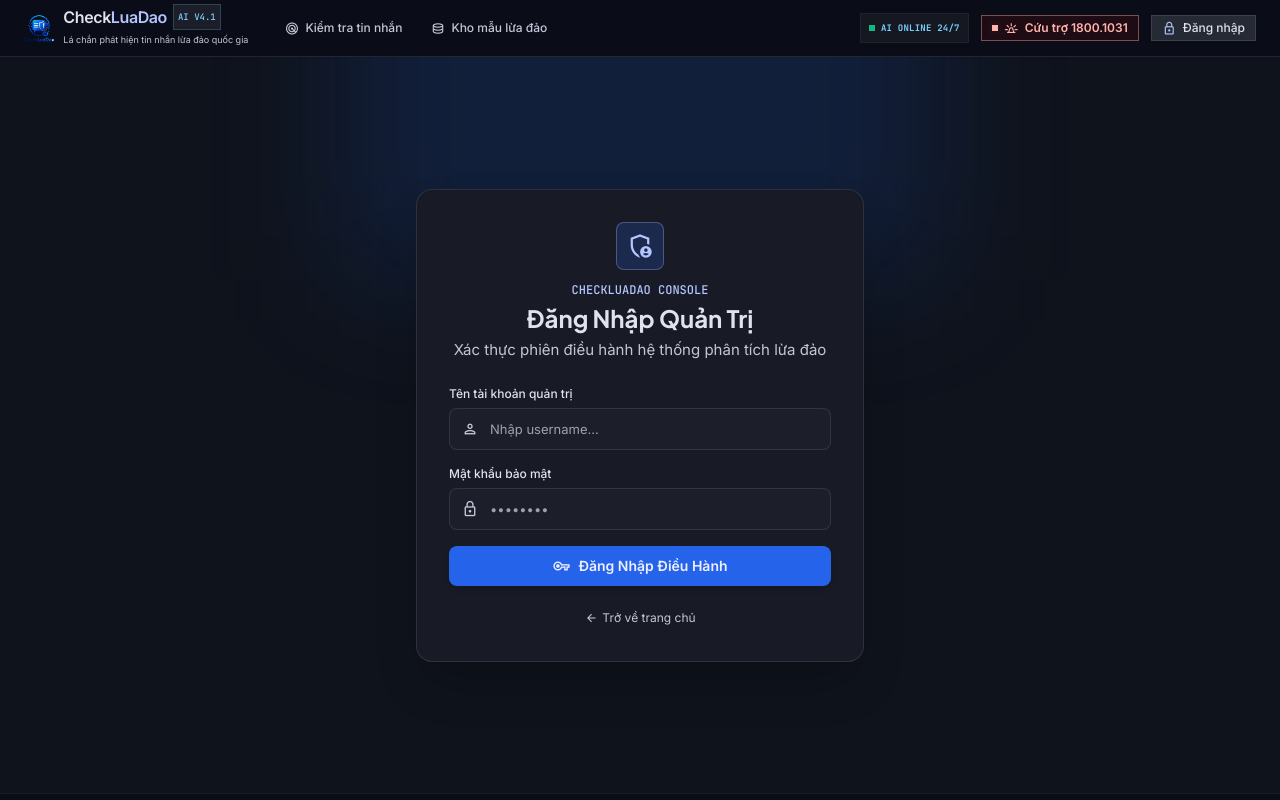
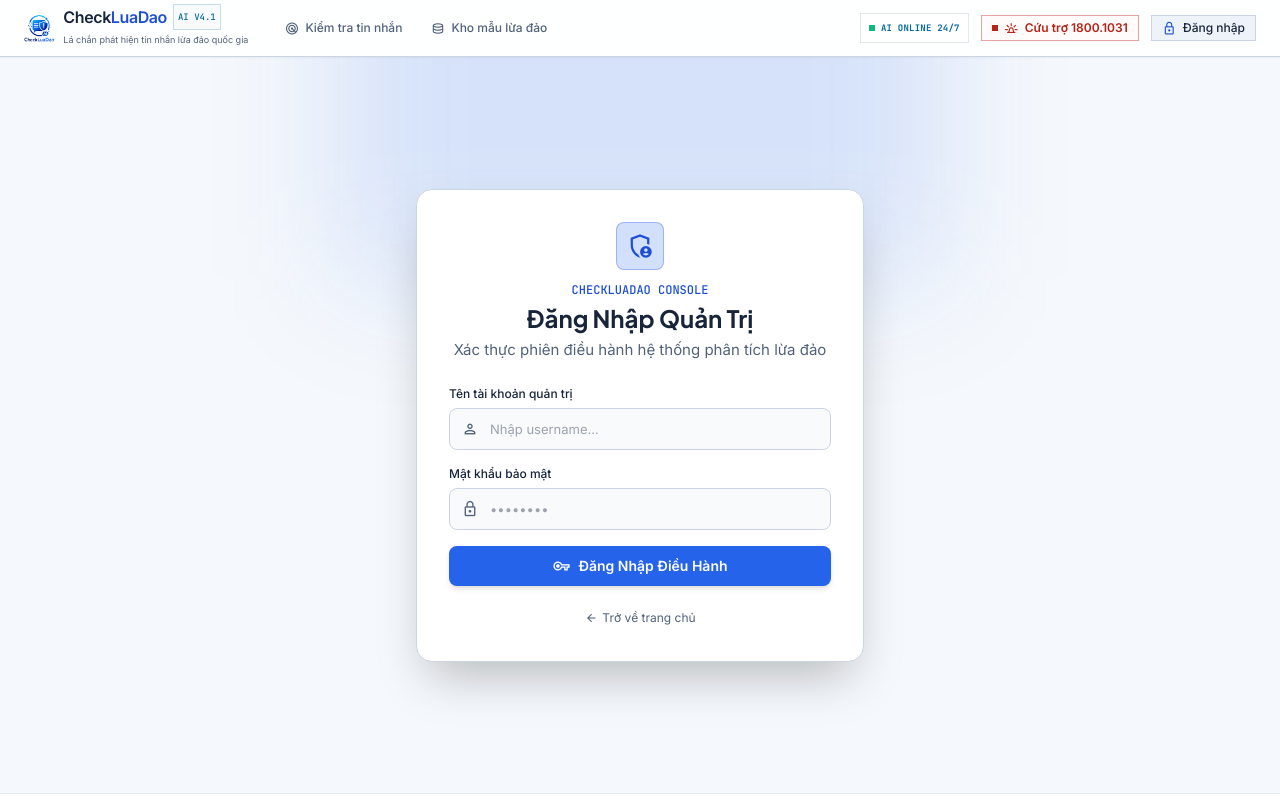
Before and after one commit to Jin01524/check-lua-dao-frontend, a React (Vite) app: page /admin/login in a window 1280 px wide. Shown: the top 800 px of the page. Built offline with nearby package versions, Linux system fonts and the light colour scheme; no server answers.

Commit message:
ui: apply light theme and hide duplicate OCR messages

```diff
--- a/src/components/Navbar.jsx
+++ b/src/components/Navbar.jsx
@@ -12,7 +12,7 @@ export default function Navbar() {
   const close = () => setOpen(false);
 
   return (
-    <header className="sticky top-0 w-full z-50 bg-[#0a0e17]/85 backdrop-blur-md border-b border-white/10 shadow-sm">
+    <header className="sticky top-0 w-full z-50 bg-white/90 backdrop-blur-md border-b border-white/10 shadow-sm">
       <div className="h-14 max-w-[1280px] mx-auto px-4 sm:px-6 flex items-center justify-between gap-4">
         {/* Left: Brand */}
         <div className="flex items-center gap-6">
@@ -160,7 +160,7 @@ export default function Navbar() {
 
       {/* Mobile Drawer */}
       {open && (
-        <div className="lg:hidden border-t border-white/10 bg-[#0a0e17] px-4 py-2 space-y-1 animate-fadeIn">
+        <div className="lg:hidden border-t border-white/10 bg-white px-4 py-2 space-y-1 animate-fadeIn">
           <Link
             to="/"
             reloadDocument
--- a/src/components/ResultCard.jsx
+++ b/src/components/ResultCard.jsx
@@ -29,37 +29,37 @@ export default function ResultCard({ result }) {
     none: {
       label: 'Kênh chiếm đoạt: Không phát hiện (An toàn)',
       sub: 'Không có liên kết lạ, không yêu cầu OTP, mật khẩu hay chuyển tiền',
-      badgeClass: 'text-emerald-400 bg-emerald-500/10 border-emerald-500/30',
+      badgeClass: 'text-emerald-700 bg-emerald-500/10 border-emerald-500/30',
       icon: 'verified_user',
     },
     phishing_link: {
       label: 'Kênh chiếm đoạt: Liên kết giả mạo (Phishing Link)',
       sub: 'Chứa website lạ hoặc tên miền rút gọn nhằm đánh cắp thông tin',
-      badgeClass: 'text-rose-400 bg-rose-500/10 border-rose-500/30',
+      badgeClass: 'text-rose-700 bg-rose-500/10 border-rose-500/30',
       icon: 'link_off',
     },
     otp_theft: {
       label: 'Kênh chiếm đoạt: Đánh cắp mã OTP / Mật khẩu',
       sub: 'Dụ dỗ cung cấp mã xác thực giao dịch hoặc mật khẩu ngân hàng',
-      badgeClass: 'text-rose-400 bg-rose-500/10 border-rose-500/30',
+      badgeClass: 'text-rose-700 bg-rose-500/10 border-rose-500/30',
       icon: 'lock_reset',
     },
     money_transfer: {
       label: 'Kênh chiếm đoạt: Yêu cầu chuyển tiền / Nộp phí',
       sub: 'Hối thúc chuyển khoản vào số tài khoản cá nhân hoặc nạp tiền giữ chỗ',
-      badgeClass: 'text-rose-400 bg-rose-500/10 border-rose-500/30',
+      badgeClass: 'text-rose-700 bg-rose-500/10 border-rose-500/30',
       icon: 'payments',
     },
     apk_malware: {
       label: 'Kênh chiếm đoạt: Mã độc / Tải ứng dụng ngoài (.APK)',
       sub: 'Yêu cầu tải app giả danh cổng dịch vụ công hoặc ngân hàng',
-      badgeClass: 'text-rose-400 bg-rose-500/10 border-rose-500/30',
+      badgeClass: 'text-rose-700 bg-rose-500/10 border-rose-500/30',
       icon: 'phone_android',
     },
     unauthorized_contact: {
       label: 'Kênh chiếm đoạt: Số lạ / Liên hệ không chính thức',
       sub: 'Yêu cầu gọi số hotline giả mạo hoặc nhắn qua Zalo/Telegram cá nhân',
-      badgeClass: 'text-amber-400 bg-amber-500/10 border-amber-500/30',
+      badgeClass: 'text-amber-700 bg-amber-500/10 border-amber-500/30',
       icon: 'contact_phone',
     },
   };
@@ -117,7 +117,7 @@ export default function ResultCard({ result }) {
           ></span>
           <span
             className={`font-label-badge text-label-badge uppercase tracking-wider ${
-              isHighRisk ? 'text-error' : isMediumRisk ? 'text-warning' : 'text-[#10b981]'
+              isHighRisk ? 'text-error' : isMediumRisk ? 'text-warning' : 'text-emerald-700'
             }`}
           >
             KẾT QUẢ PHÂN TÍCH SỐ
@@ -133,12 +133,12 @@ export default function ResultCard({ result }) {
         className={`p-space-md rounded-none shadow-md flex flex-col gap-space-2xs border ${
           isScam
             ? 'bg-error-container/40 border-error/30 text-on-error-container'
-            : 'bg-[#10b981]/15 border-[#10b981]/30 text-white'
+            : 'bg-[#10b981]/15 border-[#10b981]/30 text-on-surface'
         }`}
       >
         <div className="flex items-center justify-between gap-space-xs">
           <div className="flex items-center gap-2">
-            <span className={`material-symbols-outlined text-[28px] ${isScam ? 'text-error' : 'text-[#10b981]'}`}>
+            <span className={`material-symbols-outlined text-[28px] ${isScam ? 'text-error' : 'text-emerald-700'}`}>
               {isScam ? 'warning' : 'verified_user'}
             </span>
             <span className="font-headline-sm text-headline-sm font-bold uppercase tracking-tight">
@@ -209,7 +209,7 @@ export default function ResultCard({ result }) {
           </div>
 
           {showDebate && (
-            <div className="p-3.5 space-y-3 bg-black/20 text-xs">
+            <div className="p-3.5 space-y-3 bg-slate-50 text-xs">
               {/* Agent 1 */}
               <div className="p-3 bg-error-container/10 border-l-2 border-error/70 flex flex-col gap-1">
                 <div className="flex items-center justify-between">
@@ -226,7 +226,7 @@ export default function ResultCard({ result }) {
               {/* Agent 2 */}
               <div className="p-3 bg-emerald-500/10 border-l-2 border-emerald-500/70 flex flex-col gap-1">
                 <div className="flex items-center justify-between">
-                  <span className="font-mono font-bold text-emerald-400 uppercase flex items-center gap-1.5 text-[11px]">
+                  <span className="font-mono font-bold text-emerald-700 uppercase flex items-center gap-1.5 text-[11px]">
                     <span className="material-symbols-outlined text-[15px]">policy</span>
                     AI 2: Nhận định an toàn
                   </span>
@@ -282,22 +282,22 @@ export default function ResultCard({ result }) {
       {ocrExtractedText && (
         <div className="p-space-sm bg-surface-container-low rounded-none border border-emerald-500/20">
           <div className="flex items-center justify-between mb-1.5">
-            <div className="flex items-center gap-1.5 font-label-badge text-[11px] text-emerald-400 uppercase">
+            <div className="flex items-center gap-1.5 font-label-badge text-[11px] text-emerald-700 uppercase">
               <span className="material-symbols-outlined text-[16px]">document_scanner</span>
               <span>Văn bản nhận diện từ ảnh</span>
             </div>
-            <span className="text-[9px] font-mono px-1.5 py-0.5 bg-emerald-500/20 text-emerald-400 uppercase">
+            <span className="text-[9px] font-mono px-1.5 py-0.5 bg-emerald-500/20 text-emerald-700 uppercase">
               OCR cục bộ
             </span>
           </div>
-          <div className="max-h-36 overflow-y-auto p-2 bg-black/25 border border-white/5 font-code-telemetry text-[11px] text-on-surface-variant leading-relaxed whitespace-pre-line">
+          <div className="max-h-36 overflow-y-auto p-2 bg-slate-50 border border-white/5 font-code-telemetry text-[11px] text-on-surface-variant leading-relaxed whitespace-pre-line">
             {ocrExtractedText}
           </div>
         </div>
       )}
 
       {/* Extracted Chat Messages if any */}
-      {messages.length > 0 && (
+      {!ocrUsed && messages.length > 0 && (
         <div className="flex flex-col gap-2 pt-2 border-t border-white/5">
           <div className="flex items-center gap-1.5 font-label-badge text-[11px] text-secondary uppercase">
             <span className="material-symbols-outlined text-[16px]">chat</span>
@@ -337,7 +337,7 @@ export default function ResultCard({ result }) {
 
         <a
           href="tel:18001031"
-          className="py-2 px-3 bg-error-container hover:bg-error text-white rounded-none font-title-md text-xs font-semibold flex items-center justify-center gap-1.5 transition-colors"
+          className="py-2 px-3 bg-error-container hover:bg-error text-error hover:text-white rounded-none font-title-md text-xs font-semibold flex items-center justify-center gap-1.5 transition-colors"
           title="Tổng đài An toàn mạng quốc gia"
         >
           <span className="material-symbols-outlined text-[16px]">e911_emergency</span>
--- a/src/index.css
+++ b/src/index.css
@@ -6,8 +6,8 @@
   html, body {
     margin: 0;
     padding: 0;
-    background-color: #0f131c;
-    color: #dfe2ef;
+    background-color: #f5f8fc;
+    color: #17243a;
     font-family: 'Inter', sans-serif;
   }
 
@@ -31,15 +31,23 @@
   height: 6px;
 }
 ::-webkit-scrollbar-track {
-  background: #0f131c;
+  background: #f5f8fc;
 }
 ::-webkit-scrollbar-thumb {
-  background: #31353f;
+  background: #cbd5e1;
   border-radius: 3px;
 }
 ::-webkit-scrollbar-thumb:hover {
-  background: #434655;
+  background: #94a3b8;
 }
+
+/* Giữ đường viền nhìn rõ trên các bề mặt trắng của bảng màu sáng. */
+.border-white\/5 { border-color: #e2e8f0; }
+.border-white\/10 { border-color: #cbd5e1; }
+.border-white\/20 { border-color: #b8c5d5; }
+.border-white\/30 { border-color: #94a3b8; }
+.hover\:border-white\/10:hover { border-color: #cbd5e1; }
+.hover\:border-white\/20:hover { border-color: #b8c5d5; }
 
 /* Subtle glow animations */
 @keyframes cyber-pulse {
@@ -63,7 +71,7 @@
 .scan-loader-ring {
   position: absolute;
   inset: 0;
-  border: 1px solid rgba(180, 197, 255, 0.25);
+  border: 1px solid rgba(29, 78, 216, 0.25);
   border-radius: 50%;
 }
 
@@ -73,21 +81,21 @@
   position: absolute;
   inset: 6px;
   border-radius: 50%;
-  background: conic-gradient(from 0deg, transparent 0deg 265deg, rgba(123, 208, 255, 0.42) 335deg, transparent 360deg);
+  background: conic-gradient(from 0deg, transparent 0deg 265deg, rgba(29, 78, 216, 0.3) 335deg, transparent 360deg);
   animation: scan-rotate 2.8s linear infinite;
   z-index: -1;
 }
-.scan-loader-icon { color: #b4c5ff; font-size: 38px; }
+.scan-loader-icon { color: #1d4ed8; font-size: 38px; }
 .scan-loader-track {
   height: 4px;
   overflow: hidden;
-  background: rgba(180, 197, 255, 0.14);
+  background: rgba(29, 78, 216, 0.14);
 }
 .scan-loader-track span {
   display: block;
   width: 38%;
   height: 100%;
-  background: linear-gradient(90deg, transparent, #7bd0ff, #b4c5ff);
+  background: linear-gradient(90deg, transparent, #60a5fa, #1d4ed8);
   animation: scan-slide 1.8s ease-in-out infinite;
 }
 
--- a/src/pages/HomePage.jsx
+++ b/src/pages/HomePage.jsx
@@ -148,7 +148,7 @@ export default function HomePage() {
 
           <h1 className="font-display-hero text-3xl sm:text-4xl lg:text-display-hero text-on-surface tracking-tight mb-space-sm">
             AI Kiểm Tra & Nhận Diện{' '}
-            <span className="text-transparent bg-clip-text bg-gradient-to-r from-primary via-tertiary to-primary-fixed">
+            <span className="text-transparent bg-clip-text bg-gradient-to-r from-primary via-tertiary to-primary">
               Lừa Đảo Trực Tuyến
             </span>
           </h1>
@@ -214,7 +214,7 @@ export default function HomePage() {
                     <span className="material-symbols-outlined text-[16px]">document_scanner</span>
                     <span>Ảnh được OCR trên máy chủ; chỉ văn bản được gửi tới AI</span>
                   </div>
-                  <span className="text-[10px] px-1.5 py-0.5 bg-emerald-500/20 text-emerald-400 font-bold uppercase">
+                  <span className="text-[10px] px-1.5 py-0.5 bg-emerald-500/20 text-emerald-700 font-bold uppercase">
                     OCR cục bộ
                   </span>
                 </div>
@@ -268,7 +268,7 @@ export default function HomePage() {
                   onClick={handleSubmit}
                   className={`w-full py-space-sm px-space-md font-title-md text-title-md rounded-none transition-all flex items-center justify-center gap-space-xs group ${
                     analyzing
-                      ? 'bg-primary-container/50 text-white cursor-wait'
+                      ? 'bg-primary-container text-on-primary-container opacity-70 cursor-wait'
                       : 'bg-primary-container hover:bg-inverse-primary text-on-primary-container shadow-[0_0_24px_-4px_rgba(37,99,235,0.65)] active:scale-[0.99]'
                   }`}
                 >
--- a/tailwind.config.js
+++ b/tailwind.config.js
@@ -8,53 +8,54 @@ export default {
   theme: {
     extend: {
       colors: {
-        "surface-container-lowest": "#0a0e17",
-        "surface-container-low": "#181b25",
-        "surface-container": "#1c1f29",
-        "surface-container-high": "#262a34",
-        "surface-container-highest": "#31353f",
-        "surface": "#0f131c",
-        "surface-bright": "#353943",
-        "surface-dim": "#0f131c",
-        "surface-variant": "#31353f",
-        "surface-tint": "#b4c5ff",
-        "background": "#0f131c",
-        "on-surface": "#dfe2ef",
-        "on-surface-variant": "#c3c6d7",
-        "on-background": "#dfe2ef",
-        "inverse-surface": "#dfe2ef",
-        "inverse-on-surface": "#2c303a",
-        "primary": "#b4c5ff",
+        "surface-container-lowest": "#ffffff",
+        "surface-container-low": "#ffffff",
+        "surface-container": "#f8fafc",
+        "surface-container-high": "#eef3f9",
+        "surface-container-highest": "#e2eaf4",
+        "surface": "#f5f8fc",
+        "surface-bright": "#e8f0fb",
+        "surface-dim": "#edf2f8",
+        "surface-variant": "#dce5ef",
+        "surface-tint": "#1d4ed8",
+        "background": "#f5f8fc",
+        "on-surface": "#17243a",
+        "on-surface-variant": "#52627a",
+        "on-background": "#17243a",
+        "inverse-surface": "#17243a",
+        "inverse-on-surface": "#ffffff",
+        "primary": "#1d4ed8",
         "primary-container": "#2563eb",
-        "on-primary": "#002a78",
-        "on-primary-container": "#eeefff",
-        "primary-fixed": "#dbe1ff",
-        "primary-fixed-dim": "#b4c5ff",
-        "on-primary-fixed": "#00174b",
-        "on-primary-fixed-variant": "#003ea8",
+        "on-primary": "#ffffff",
+        "on-primary-container": "#ffffff",
+        "primary-fixed": "#dbeafe",
+        "primary-fixed-dim": "#bfdbfe",
+        "on-primary-fixed": "#172554",
+        "on-primary-fixed-variant": "#1e40af",
         "inverse-primary": "#0053db",
-        "secondary": "#bec6e0",
-        "secondary-container": "#3f465c",
-        "on-secondary": "#283044",
-        "on-secondary-container": "#adb4ce",
-        "secondary-fixed": "#dae2fd",
-        "secondary-fixed-dim": "#bec6e0",
-        "on-secondary-fixed": "#131b2e",
-        "on-secondary-fixed-variant": "#3f465c",
-        "tertiary": "#7bd0ff",
-        "tertiary-container": "#00759f",
-        "on-tertiary": "#00354a",
-        "on-tertiary-container": "#e1f2ff",
-        "tertiary-fixed": "#c4e7ff",
-        "tertiary-fixed-dim": "#7bd0ff",
-        "on-tertiary-fixed": "#001e2c",
-        "on-tertiary-fixed-variant": "#004c69",
-        "error": "#ffb4ab",
-        "error-container": "#93000a",
-        "on-error": "#690005",
-        "on-error-container": "#ffdad6",
-        "outline": "#8d90a0",
-        "outline-variant": "#434655"
+        "secondary": "#475569",
+        "secondary-container": "#e2e8f0",
+        "on-secondary": "#ffffff",
+        "on-secondary-container": "#334155",
+        "secondary-fixed": "#e2e8f0",
+        "secondary-fixed-dim": "#cbd5e1",
+        "on-secondary-fixed": "#1e293b",
+        "on-secondary-fixed-variant": "#475569",
+        "tertiary": "#0369a1",
+        "tertiary-container": "#dbeafe",
+        "on-tertiary": "#ffffff",
+        "on-tertiary-container": "#075985",
+        "tertiary-fixed": "#e0f2fe",
+        "tertiary-fixed-dim": "#bae6fd",
+        "on-tertiary-fixed": "#082f49",
+        "on-tertiary-fixed-variant": "#075985",
+        "error": "#b42318",
+        "warning": "#92400e",
+        "error-container": "#fee4e2",
+        "on-error": "#ffffff",
+        "on-error-container": "#7a271a",
+        "outline": "#94a3b8",
+        "outline-variant": "#cbd5e1"
       },
       borderRadius: {
         "DEFAULT": "0.125rem",
```
Also changed, not shown: src/pages/AdminDashboardPage.jsx (+13 -13 lines), src/pages/TemplateDetailPage.jsx (+4 -4 lines), src/pages/TemplatesPage.jsx (+4 -4 lines).
